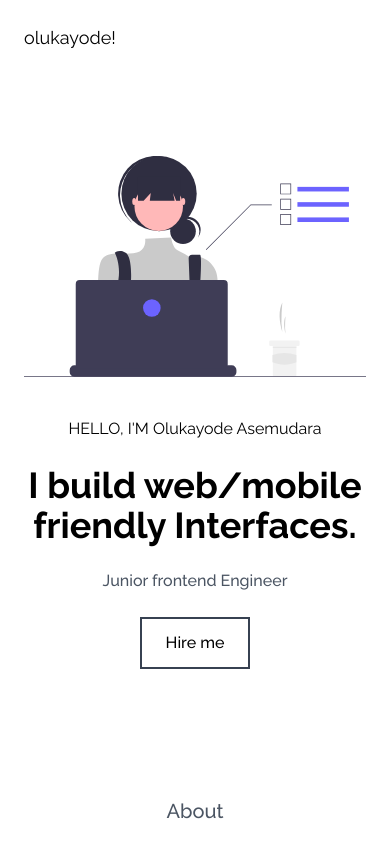
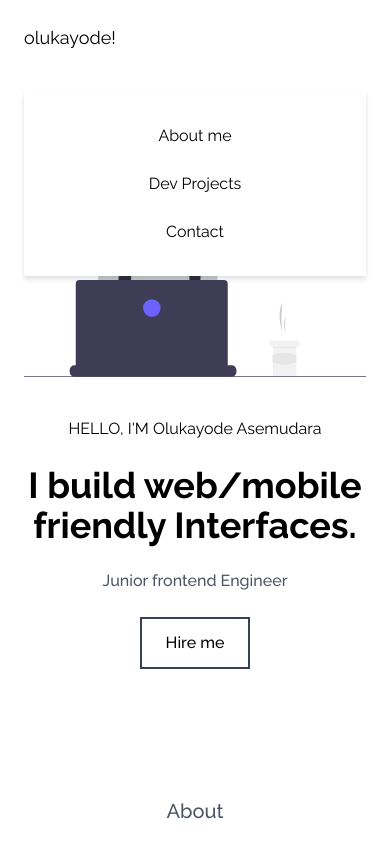
Before and after one commit to blaqnativity/myportfolios.com, a Nuxt app: page / in a window 390 px wide. Shown: the top 844 px of the page. Built offline with nearby package versions, Linux system fonts and the light colour scheme.

Commit message:
fixing hamburger menu

```diff
--- a/assets/css/tailwind.css
+++ b/assets/css/tailwind.css
@@ -10,6 +10,7 @@
   margin: 0;
   padding: 0;
   font-family: "Raleway", sans-serif;
+  transition: all 400ms ease;
 }
 
 body {
--- a/pages/index.vue
+++ b/pages/index.vue
@@ -13,6 +13,28 @@
         <NuxtLink to="/"><span>Dev Projects</span></NuxtLink>
         <NuxtLink to="/"><span>Contact</span></NuxtLink>
       </ul>
+
+      <!-- hamburger icon -->
+      <button
+        id="menu-btn"
+        class="block hamburger md:hidden focus:outline-none"
+      >
+        <span class="hamburger-top"></span>
+        <span class="hamburger-middle"></span>
+        <span class="hamburger-bottom"></span>
+      </button>
+    </div>
+
+    <!-- mobile nenu -->
+    <div class="md:hidden">
+      <div
+        id="menu"
+        class="absolute flex flex-col items-center self-end py-8 mt-10 space-y-6 font bg-white sm:auto sm:self-center left-6 right-6 drop-shadow-md"
+      >
+        <NuxtLink to="/"><span>About me</span></NuxtLink>
+        <NuxtLink to="/"><span>Dev Projects</span></NuxtLink>
+        <NuxtLink to="/"><span>Contact</span></NuxtLink>
+      </div>
     </div>
   </nav>
 
```
